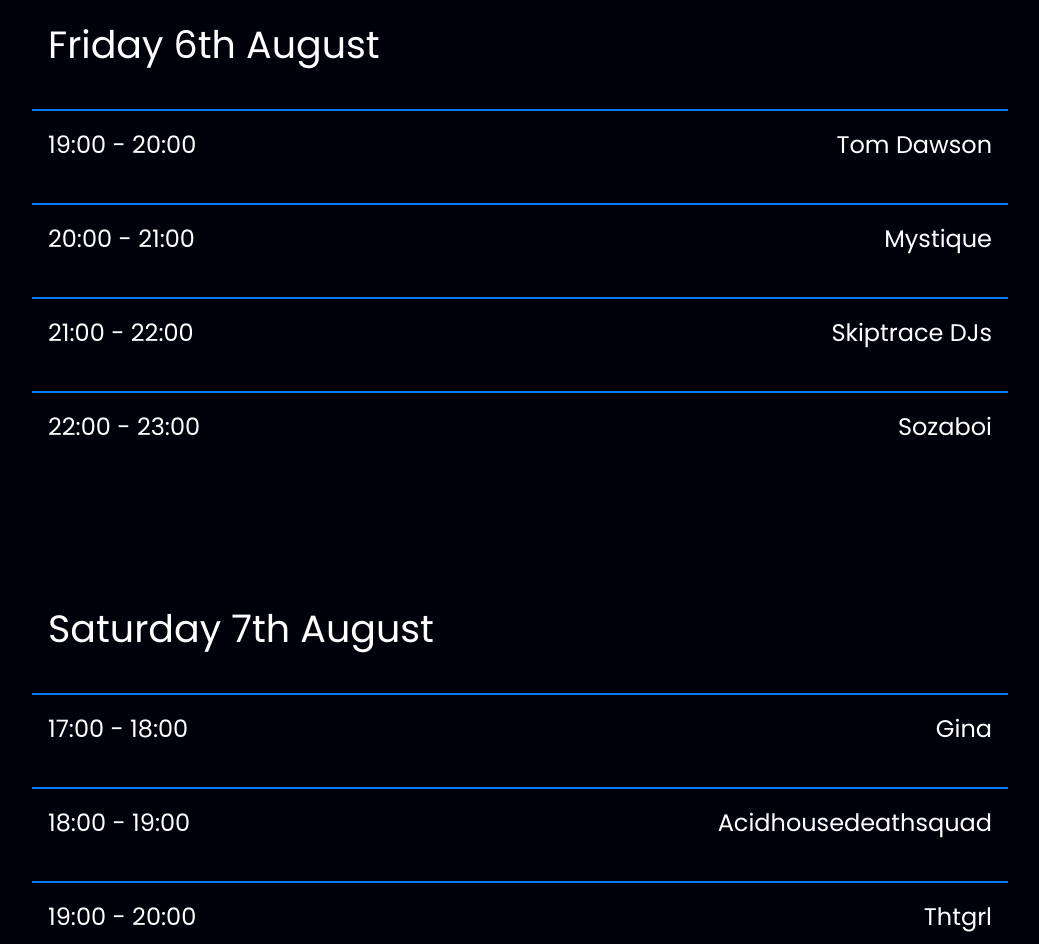
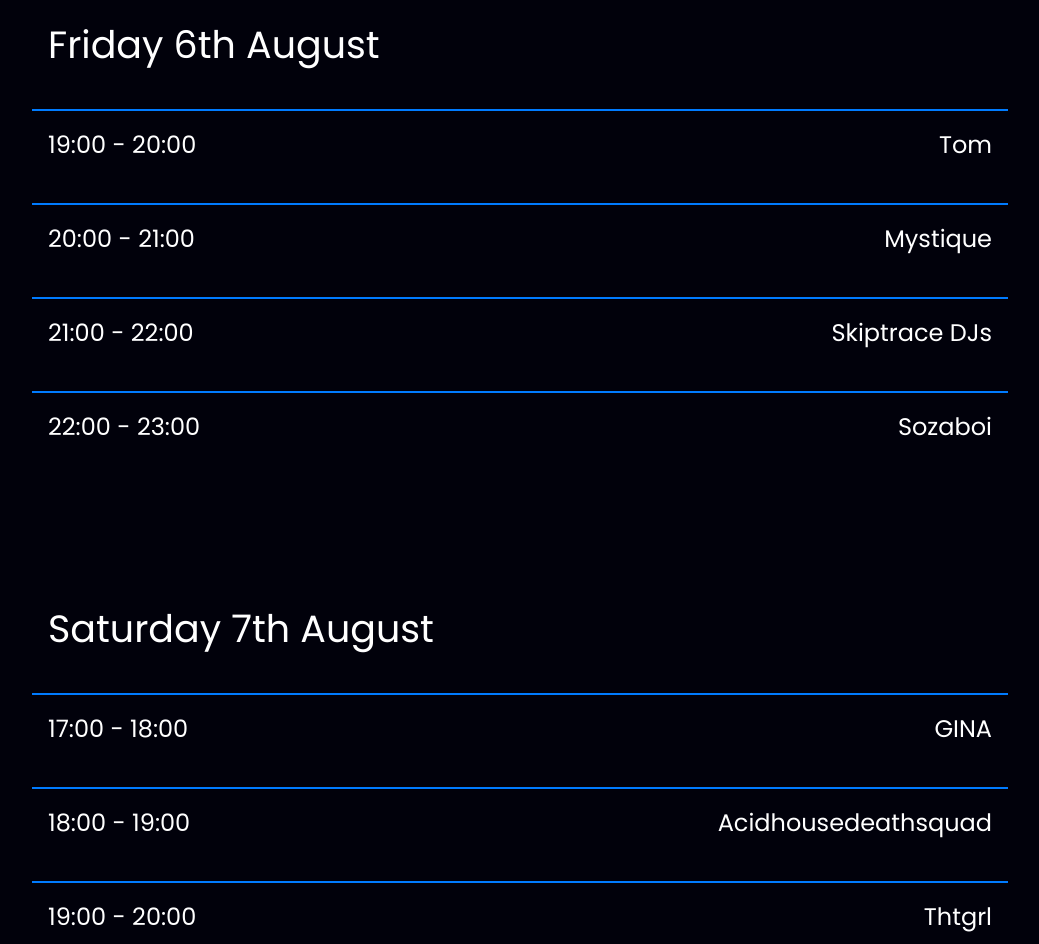
Before and after one commit to katiemhughes/radio-website, a React (Create React App) app: page / in a window 1280 px wide. Shown: the part 1660-2604 px from the top of the page, without its empty margins (120-1159 px from the left). Built offline with nearby package versions, Linux system fonts and the light colour scheme.

Commit message:
updated schedule

```diff
--- a/src/components/schedule/Schedule.js
+++ b/src/components/schedule/Schedule.js
@@ -36,7 +36,7 @@ const Schedule = () => {
                 />
                 <ScheduleItem
                     showTime="19:00 - 20:00"
-                    showName="Tom Dawson"
+                    showName="Tom"
                 />
                 <ScheduleItem
                     showTime="20:00 - 21:00"
@@ -57,7 +57,7 @@ const Schedule = () => {
                 />
                 <ScheduleItem
                     showTime="17:00 - 18:00"
-                    showName="Gina"
+                    showName="GINA"
                 />
                 <ScheduleItem
                     showTime="18:00 - 19:00"
```
